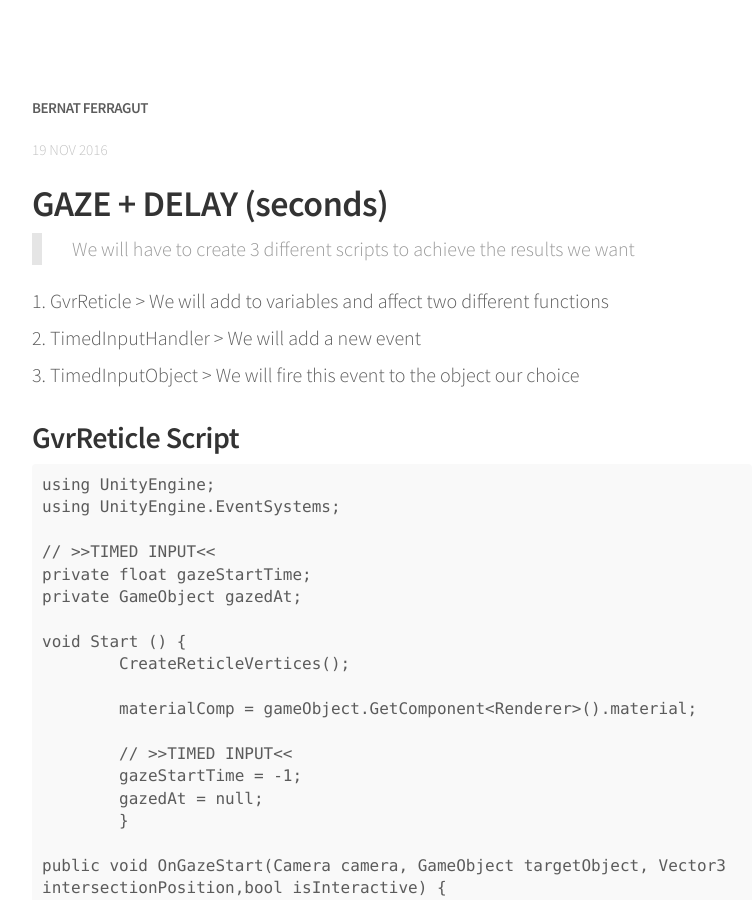
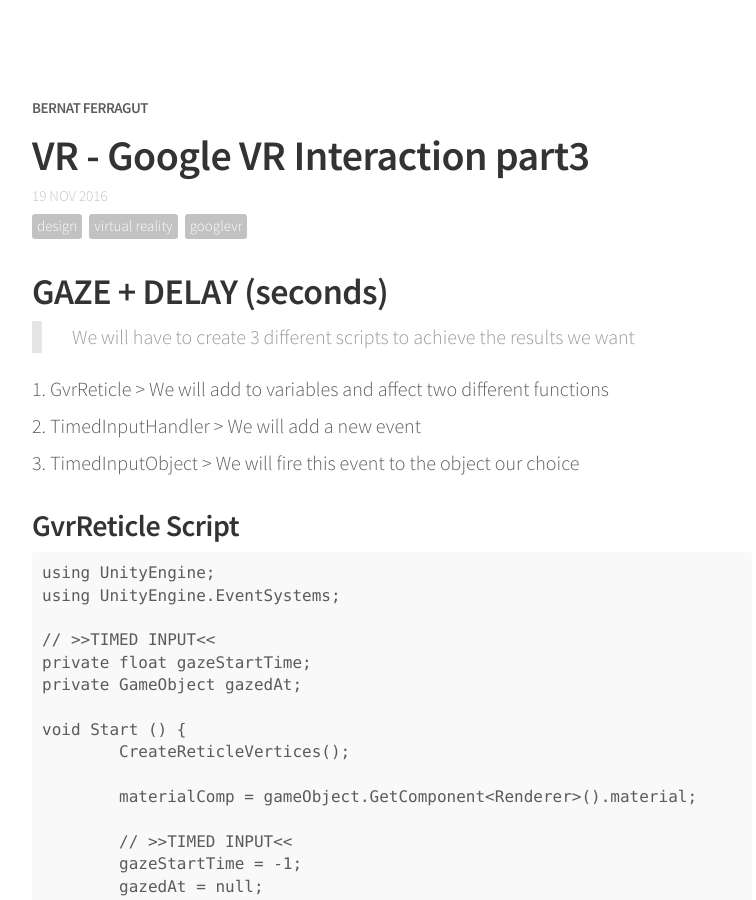
Before and after one commit to bernatferragut/FutureWeb-blog, a Jekyll site: the page built from _posts/19-11-16-VR-Interaction-Part3.md, in a window 1280 px wide and 900 px high. Shown: the whole window, without its empty margins (248-1004 px from the left). Built offline with Jekyll 4.4.1, drawn with Linux system fonts in a browser that asks for light colours; nearby versions of some CDN libraries; comment, search, counter and statistics services are not loaded.

Commit message:
Update 19-11-16-VR-Interaction-Part3.md
Header Change ( double quotes was the mistake!)

```diff
--- a/_posts/19-11-16-VR-Interaction-Part3.md
+++ b/_posts/19-11-16-VR-Interaction-Part3.md
@@ -1,6 +1,6 @@
 ---
 layout: post
-title: "VR - Google VR Interaction part3”
+title: "VR - Google VR Interaction part3"
 description: "GAZE + TIMER"
 date: 2016-11-19
 tags: [design, virtual reality, googleVR]
```
